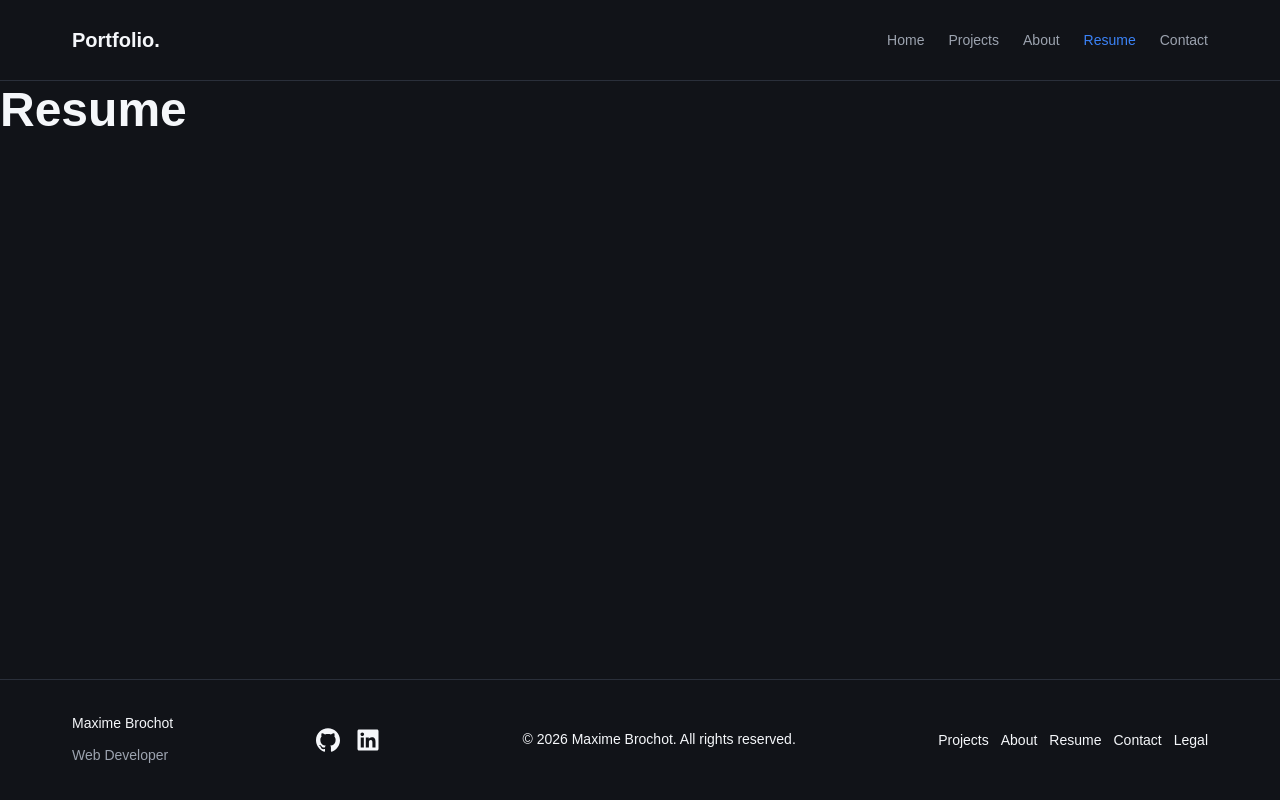
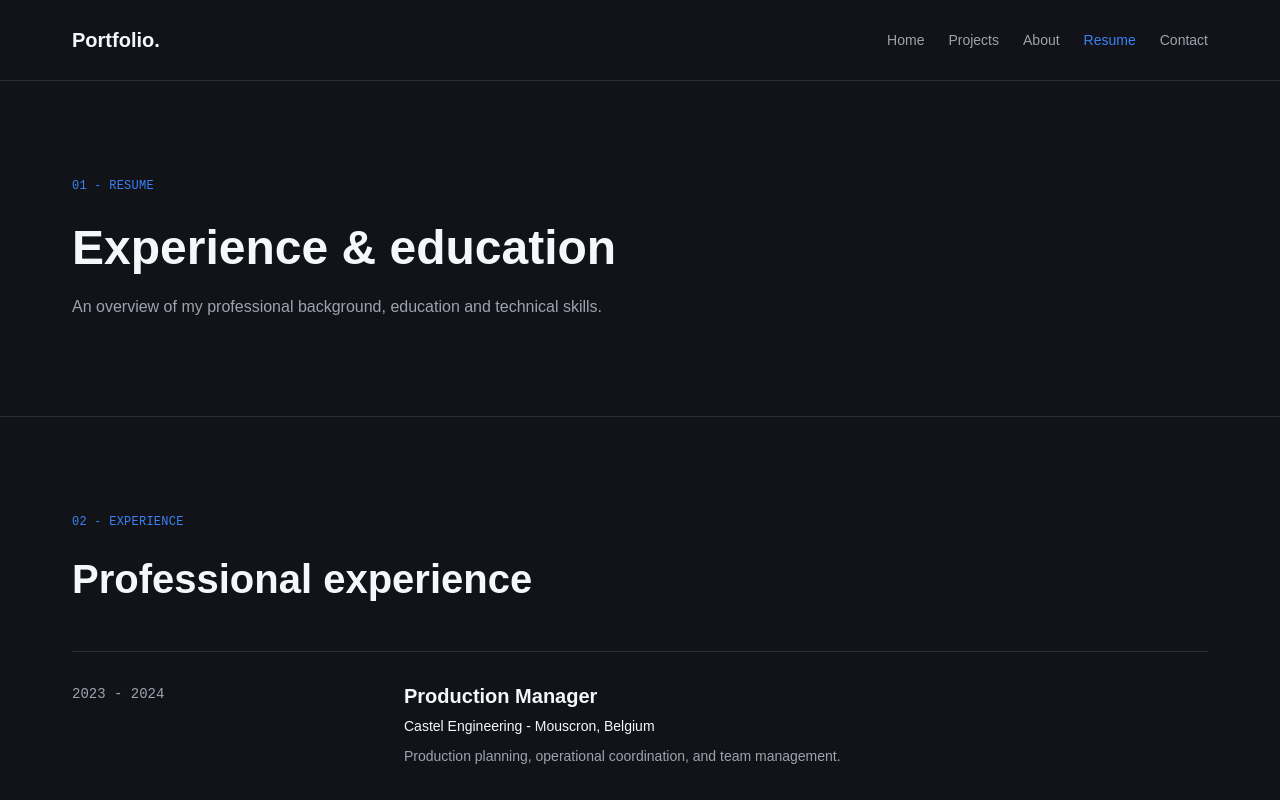
Before and after one commit to BrochotMaxime/portfolio-v2, a React (Vite) app: page /resume in a window 1280 px wide. Shown: the top 800 px of the page. Built offline with nearby package versions, Linux system fonts and the light colour scheme.

Commit message:
feat: implement responsive resume page (#57)

```diff
--- a/src/data/profile.js
+++ b/src/data/profile.js
@@ -126,7 +126,6 @@ const profile = {
           qualification: 'Web & Mobile Web Development Training',
           institution: 'Centre Européen de Formation',
           location: '',
-          status: 'In progress',
           description:
             'Theoretical coursework and assignments completed. Professional internship and final examination pending.',
         },
@@ -136,7 +135,6 @@ const profile = {
           qualification: 'Engineering Degree - High-Performance Materials',
           institution: 'SIGMA Clermont',
           location: 'Clermont-Ferrand, France',
-          status: 'Completed',
           description: '',
         },
         {
@@ -145,7 +143,6 @@ const profile = {
           qualification: 'Preparatory Classes - Physics & Chemistry',
           institution: 'Lycée Aristide Briand',
           location: 'Saint-Nazaire, France',
-          status: 'Completed',
           description: '',
         },
       ],
--- a/src/pages/Resume.jsx
+++ b/src/pages/Resume.jsx
@@ -1,5 +1,125 @@
+import Container from '../components/layout/Container'
+import Divider from '../components/ui/Divider'
+import SectionLabel from '../components/ui/SectionLabel'
+
+import profile from '../data/profile'
+
 function Resume() {
-  return <h1>Resume</h1>
+  const { introduction, experience, education, skills } = profile.resume
+
+  return (
+    <div className="resume-page">
+      {/* Page introduction */}
+      <section className="resume-page__section" aria-labelledby="resume-title">
+        <Container>
+          <SectionLabel number="01" label="RESUME" />
+
+          <h1 id="resume-title" className="resume-page__title">
+            {introduction.title}
+          </h1>
+
+          <p className="resume-page__description">{introduction.description}</p>
+
+          {/* Resume download will be implemented in issue #28 */}
+        </Container>
+      </section>
+
+      <Divider />
+
+      {/* Professional experience */}
+      <section className="resume-page__section" aria-labelledby="experience-title">
+        <Container>
+          <SectionLabel number="02" label="EXPERIENCE" />
+
+          <h2 id="experience-title" className="resume-page__section-title">
+            {experience.title}
+          </h2>
+
+          <div className="resume-page__entries">
+            {experience.items.map((item) => (
+              <article key={item.id} className="resume-page__entry">
+                <p className="resume-page__period">{item.period}</p>
+
+                <div className="resume-page__entry-content">
+                  <h3>{item.role}</h3>
+
+                  <p className="resume-page__organization">
+                    {item.company}
+                    {item.location && ` - ${item.location}`}
+                  </p>
+
+                  {item.description && (
+                    <p className="resume-page__entry-description">{item.description}</p>
+                  )}
+                </div>
+              </article>
+            ))}
+          </div>
+        </Container>
+      </section>
+
+      <Divider />
+
+      {/* Education and training */}
+      <section className="resume-page__section" aria-labelledby="education-title">
+        <Container>
+          <SectionLabel number="03" label="EDUCATION" />
+
+          <h2 id="education-title" className="resume-page__section-title">
+            {education.title}
+          </h2>
+
+          <div className="resume-page__entries">
+            {education.items.map((item) => (
+              <article key={item.id} className="resume-page__entry">
+                <p className="resume-page__period">{item.period}</p>
+
+                <div className="resume-page__entry-content">
+                  <h3>{item.qualification}</h3>
+
+                  <p className="resume-page__organization">
+                    {item.institution}
+                    {item.location && ` - ${item.location}`}
+                  </p>
+
+                  {item.description && (
+                    <p className="resume-page__entry-description">{item.description}</p>
+                  )}
+                </div>
+              </article>
+            ))}
+          </div>
+        </Container>
+      </section>
+
+      <Divider />
+
+      {/* Technical skills */}
+      <section className="resume-page__section" aria-labelledby="skills-title">
+        <Container>
+          <SectionLabel number="04" label="TECHNICAL SKILLS" />
+
+          <h2 id="skills-title" className="resume-page__section-title">
+            {skills.title}
+          </h2>
+
+          <div className="resume-page__skills-list">
+            {skills.categories.map((category) => (
+              <div key={category.id} className="resume-page__skill-category">
+                <h3>{category.name}</h3>
+
+                <ul className="resume-page__technologies">
+                  {category.technologies.map((technology) => (
+                    <li key={technology}>{technology}</li>
+                  ))}
+                </ul>
+              </div>
+            ))}
+          </div>
+        </Container>
+      </section>
+    </div>
+  )
 }
 
 export default Resume
--- a/src/styles/main.scss
+++ b/src/styles/main.scss
@@ -21,4 +21,5 @@
 @use 'pages/projects';
 @use 'pages/project-detail';
 @use 'pages/about';
+@use 'pages/resume';
 @use 'pages/not-found';
--- /dev/null
+++ b/src/styles/pages/_resume.scss
@@ -0,0 +1,148 @@
+@use '../abstracts' as a;
+
+.resume-page {
+  // Shared section styles
+  &__section {
+    padding-block: a.$space-7;
+
+    .section-label {
+      margin-bottom: a.$space-5;
+    }
+  }
+
+  &__section-title {
+    margin-bottom: a.$space-6;
+  }
+
+  // Page introduction
+  &__title {
+    margin-bottom: a.$space-4;
+    overflow-wrap: anywhere;
+  }
+
+  &__description {
+    max-width: 48rem;
+    color: a.$color-text-secondary;
+  }
+
+  // Experience and education
+  &__entries {
+    border-top: 1px solid a.$color-border;
+  }
+
+  &__entry {
+    display: grid;
+    grid-template-columns: minmax(0, 1fr);
+    gap: a.$space-3;
+    padding-block: a.$space-5;
+    border-bottom: 1px solid a.$color-border;
+  }
+
+  &__period {
+    color: a.$color-text-secondary;
+    font-family: a.$font-mono;
+    font-size: a.$font-size-sm;
+    line-height: a.$line-height-normal;
+  }
+
+  &__entry-content {
+    display: flex;
+    flex-direction: column;
+    align-items: flex-start;
+    gap: a.$space-2;
+    min-width: 0;
+
+    h3 {
+      font-size: a.$font-size-xl;
+      overflow-wrap: anywhere;
+    }
+  }
+
+  &__organization {
+    color: a.$color-text-primary;
+    font-size: a.$font-size-sm;
+    line-height: a.$line-height-normal;
+  }
+
+  &__entry-description {
+    max-width: 60ch;
+    color: a.$color-text-secondary;
+    font-size: a.$font-size-sm;
+    line-height: a.$line-height-relaxed;
+  }
+
+  // Technical skills
+  &__skills-list {
+    border-top: 1px solid a.$color-border;
+  }
+
+  &__skill-category {
+    display: grid;
+    grid-template-columns: minmax(0, 1fr);
+    gap: a.$space-3;
+    padding-block: a.$space-5;
+    border-bottom: 1px solid a.$color-border;
+
+    h3 {
+      font-size: a.$font-size-lg;
+      font-weight: a.$font-weight-semibold;
+    }
+  }
+
+  &__technologies {
+    display: flex;
+    flex-wrap: wrap;
+    align-items: center;
+    gap: a.$space-2 a.$space-3;
+    min-width: 0;
+    margin: 0;
+    padding: 0;
+    list-style: none;
+
+    li {
+      color: a.$color-text-secondary;
+      font-size: a.$font-size-sm;
+      line-height: a.$line-height-normal;
+    }
+  }
+
+  // Tablet
+  @include a.tablet {
+    &__section {
+      padding-block: a.$space-8;
+    }
+
+    &__section-title {
+      margin-bottom: a.$space-7;
+    }
+
+    &__entry {
+      grid-template-columns: minmax(0, 1fr) minmax(0, 2fr);
+      gap: a.$space-6;
+      padding-block: a.$space-6;
+    }
+
+    &__skill-category {
+      grid-template-columns: minmax(0, 1fr) minmax(0, 2fr);
+      gap: a.$space-6;
+      padding-block: a.$space-6;
+    }
+  }
+
+  // Desktop
+  @include a.desktop {
+    &__section {
+      padding-block: a.$space-9;
+    }
+
+    &__entry {
+      grid-template-columns: minmax(0, 1fr) minmax(0, 3fr);
+      gap: a.$space-8;
+    }
+
+    &__skill-category {
+      grid-template-columns: minmax(0, 1fr) minmax(0, 3fr);
+      gap: a.$space-8;
+    }
+  }
+}
```
